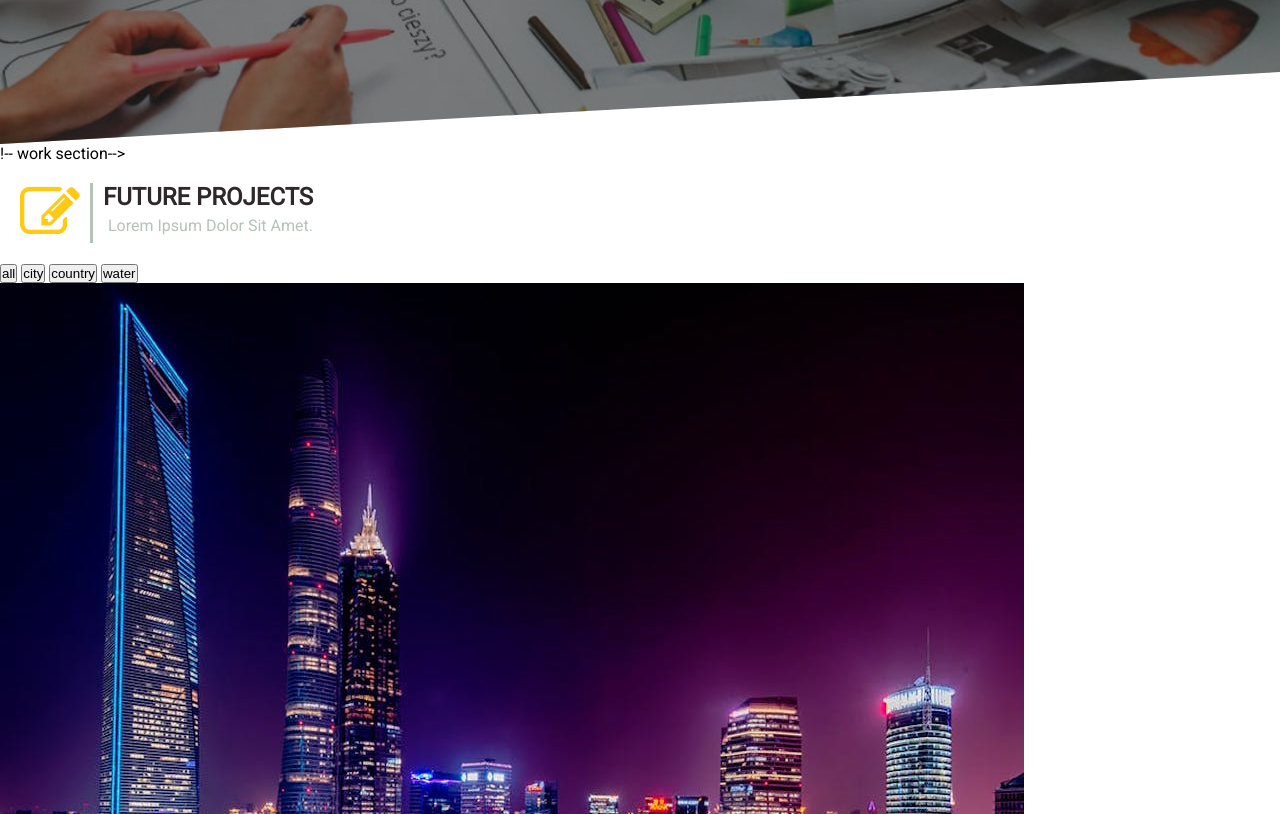
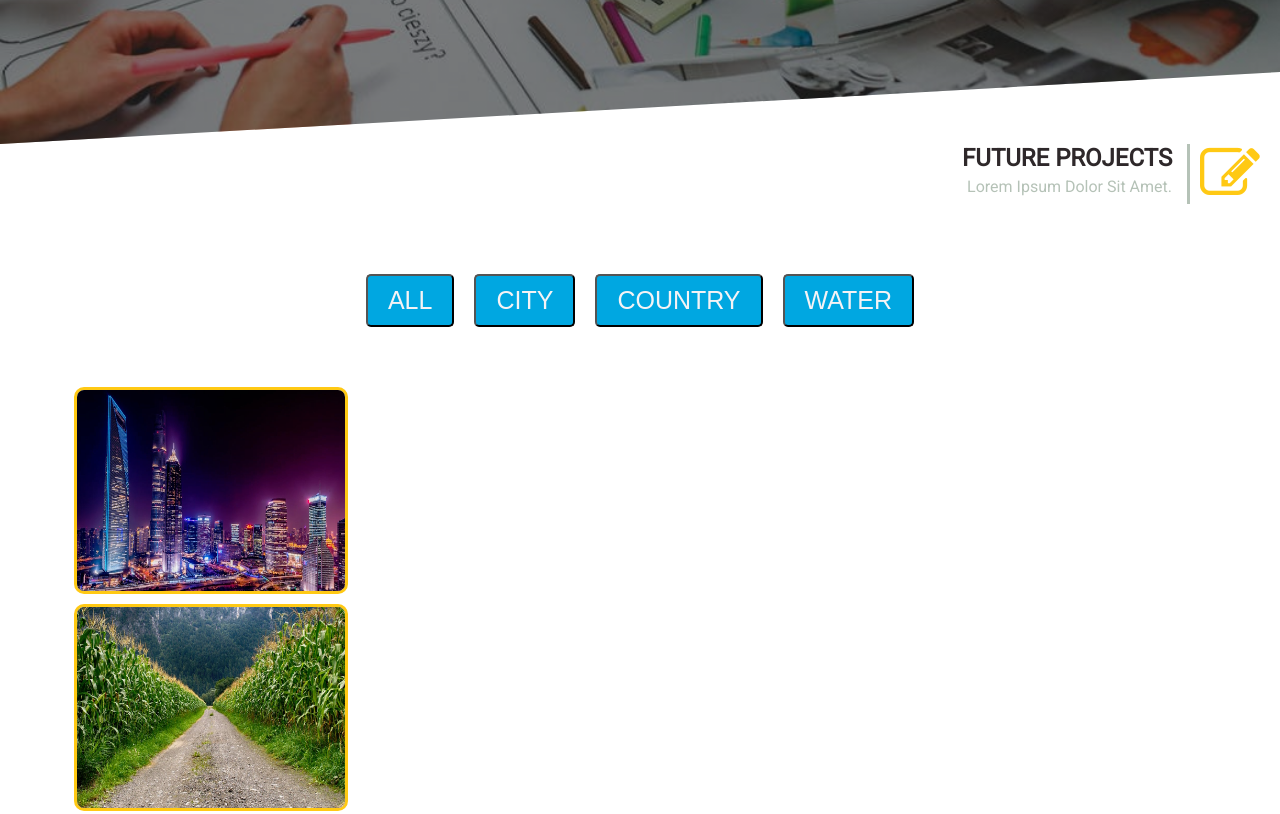
Before and after one commit to mansisindhu/fast-banana-website, a plain HTML site: page index.html in a window 1280 px wide. Shown: the part 1760-2574 px from the top of the page. Drawn offline with nearby package versions, Linux system fonts and the light colour scheme.

Commit message:
work css

```diff
--- a/index.html
+++ b/index.html
@@ -140,7 +140,7 @@
     </section>
     <!-- end of form section-->
 
-    !-- work section-->
+    <!-- work section-->
     <section id="work">
         <!--  title-->
         <div class="title">
@@ -203,6 +203,9 @@
 
     <!--jquery cdn-->
     <script src="https://ajax.googleapis.com/ajax/libs/jquery/3.3.1/jquery.min.js"></script>
+    <!-- isotope-->
+    <script src="https://unpkg.com/isotope-layout@3/dist/isotope.pkgd.min.js">
+    </script>
     <script src="./script.js"></script>
 </body>
 </html>
--- a/main.css
+++ b/main.css
@@ -398,3 +398,63 @@ form {
   display: flex;
   flex-wrap: wrap;
 }
+/*#########################work#########################*/
+
+#work .title {
+  flex-direction: row-reverse;
+  margin-top: -20px;
+}
+
+#work .title-icon .fa {
+  margin-right: 0;
+  margin-left: 10px;
+}
+
+#work .title-text {
+  padding-left: 0;
+  padding-right: 10px;
+  border-right: 3px solid #b5c2b7;
+  border-left: none;
+}
+
+.work-center {
+  padding: 40px 0;
+  max-width: 90%;
+  margin: 0 auto;
+}
+
+#work img {
+  display: block;
+  width: 100%;
+  border-radius: 10px;
+  border: 3px solid #ffc914;
+}
+
+.button-group {
+  padding: 0 0 40px 0;
+  display: flex;
+  flex-wrap: wrap;
+  justify-content: center;
+}
+
+.button-group button {
+  display: inline-block;
+  padding: 10px 20px;
+  font-size: 25px;
+  margin: 10px;
+  border-radius: 5px;
+  text-transform: uppercase;
+  color: #f5f3f5;
+  background: #00a7e1;
+}
+
+.picture-item {
+  width: calc(50% - 20px);
+  margin: 10px;
+}
+
+@media screen and (min-width: 992px) {
+  .picture-item {
+    width: calc(25% - 20px);
+  }
+}
```
